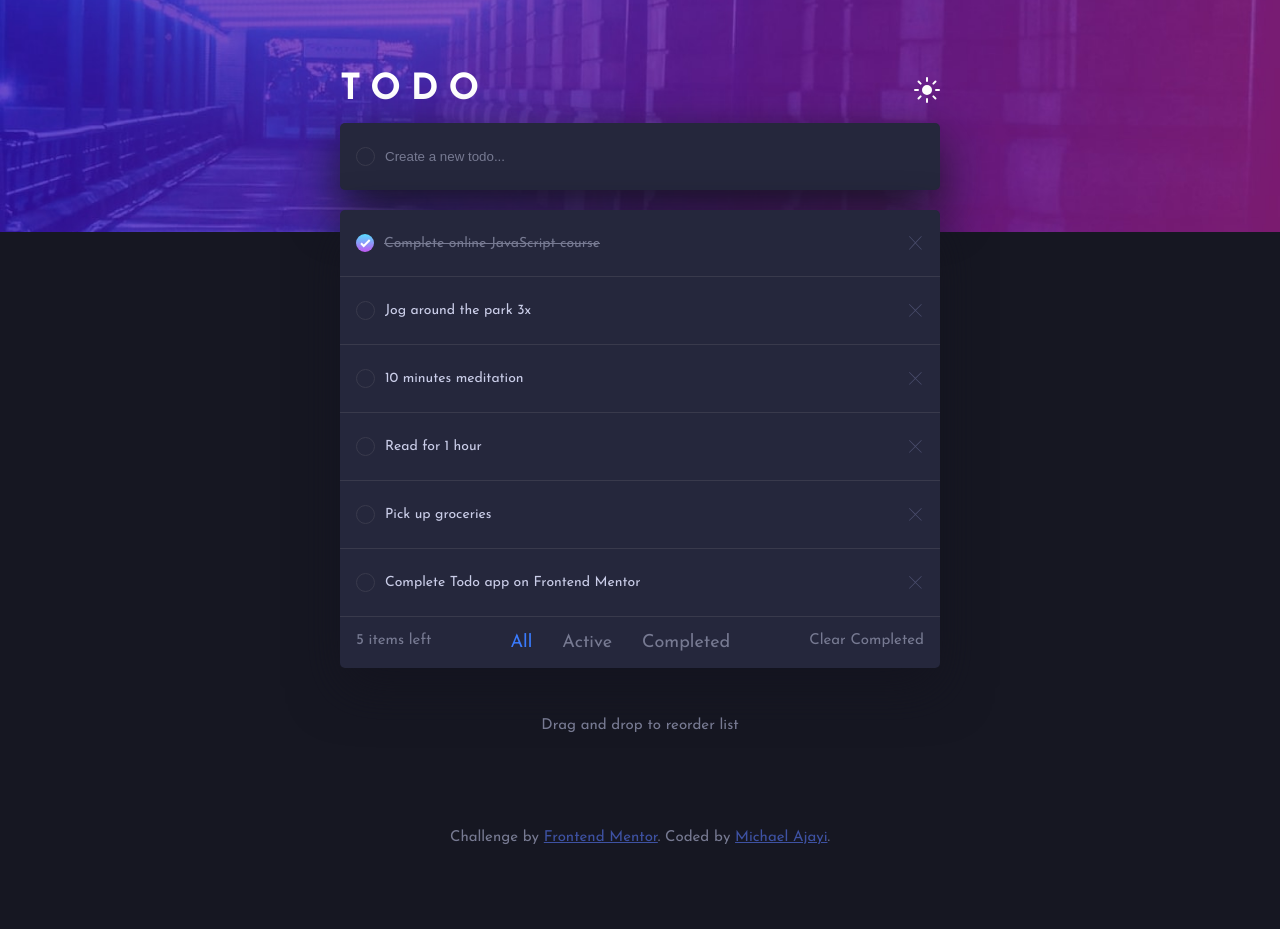
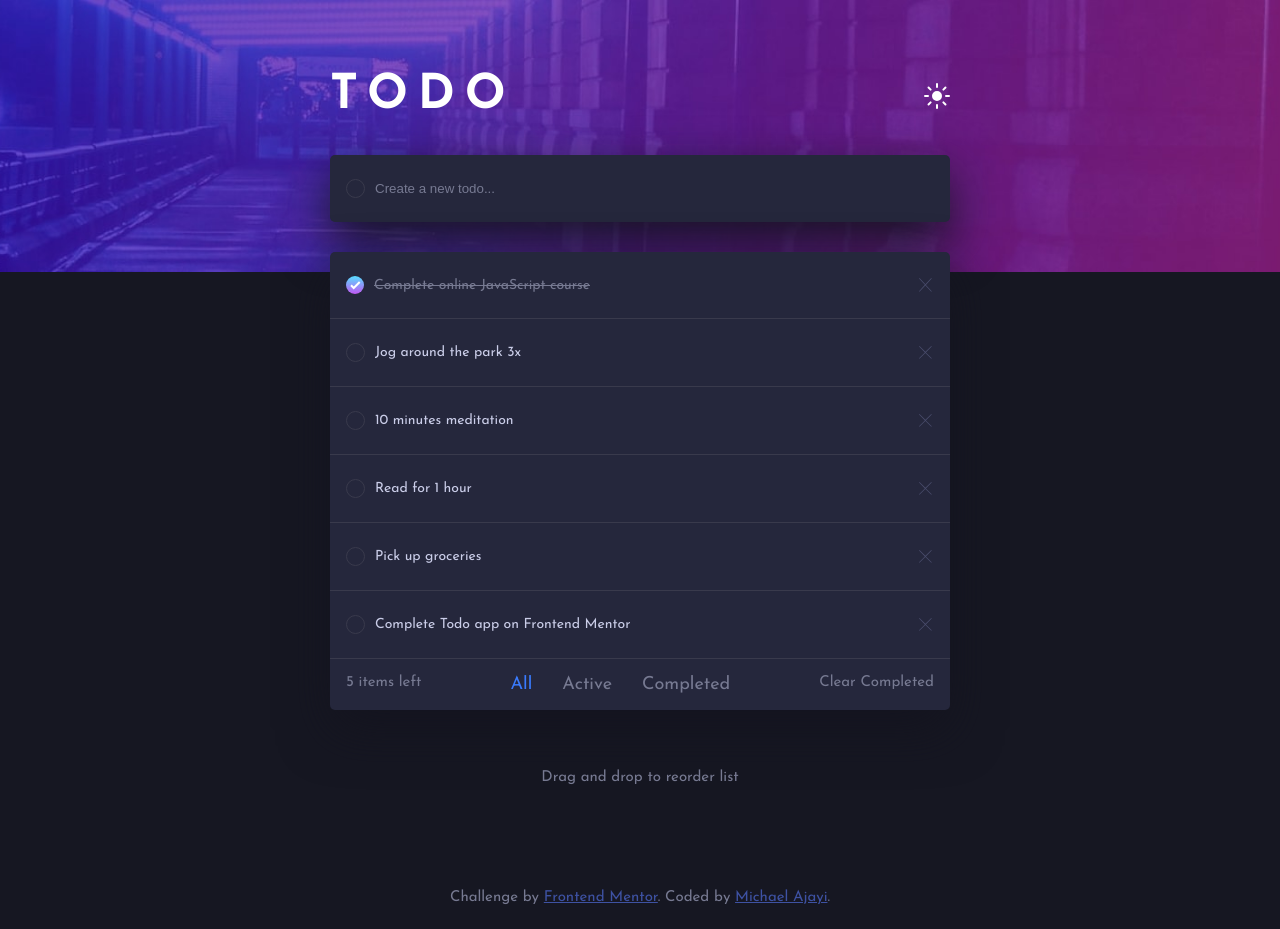
Before and after one commit to Michaelajayi150/Todo-App, a React (Vite) app: page / in a window 1280 px wide. Before the commit the page ends 869 px from the top, so only its background shows below. Built offline with nearby package versions, Linux system fonts and the light colour scheme.

Commit message:
Update index.css

```diff
--- a/src/index.css
+++ b/src/index.css
@@ -38,24 +38,25 @@ header .background-image img {
 
 main {
   position: relative;
-  transform: translateY(-17vh);
+  transform: translateY(-18vh);
   margin-top: 1.7rem !important;
 
   display: flex;
   flex-direction: column;
   align-items: stretch;
   justify-content: space-between;
-  gap: 20px;
+  gap: 30px;
 }
 
 .content {
   width: 90%;
-  max-width: 550px;
+  max-width: 520px;
   margin: auto;
 }
 
 .content h1 {
   color: #fff;
+  font-size: 3rem;
   letter-spacing: 10px;
 }
 
@@ -106,11 +107,11 @@ input {
 @media only screen and (min-width: 768px) {
   .content {
     width: 80%;
-    max-width: 600px;
+    max-width: 620px;
   }
 
   header {
-    min-height: 20vh;
+    min-height: 25vh;
     padding-top: 9vh;
   }
 
```
